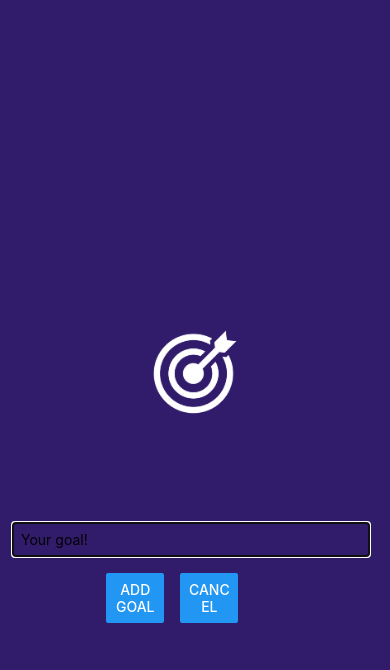
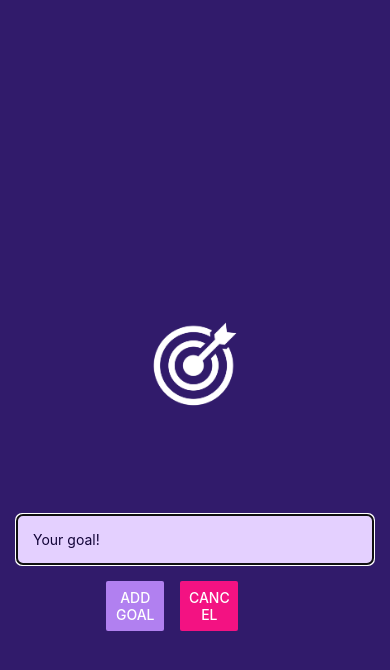
Before and after one commit to Hendre1995/goal-lister, a React Native app: screen / in a window 390 px wide. Both pictures are taken after a click on the button "ADD NEW GOAL". Shown: the top 670 px of the page. Built offline with nearby package versions, Linux system fonts and the light colour scheme.

Commit message:
flinal app

```diff
--- a/App.js
+++ b/App.js
@@ -2,6 +2,7 @@
 import { StyleSheet, View, FlatList, Button } from "react-native";
 import GoalItem from "./components/GoalItem";
 import GoalInput from "./components/GoalInput";
+import { StatusBar } from "expo-status-bar";
 
 export default function App() {
   const [modalIsVisible, setModalIsVisible] = useState(false);
@@ -28,8 +29,13 @@
   }
 
   return (
+    <>
       <View style={styles.appContainer}>
-      <Button title="Add new goal" color="#9e0acc" onPress={startGoalHandler} />
+        <Button
+          title="Add new goal"
+          color="#9e0acc"
+          onPress={startGoalHandler}
+        />
         <GoalInput
           visible={modalIsVisible}
           onAddGoal={addGoalHandler}
@@ -54,6 +60,7 @@
           />
         </View>
       </View>
+    </>
   );
 }
 
@@ -62,6 +69,7 @@
     flex: 1,
     paddingTop: 50,
     paddingHorizontal: 16,
+    backgroundColor: "#1e085a",
   },
 
   goalsContainer: {
--- a/app.json
+++ b/app.json
@@ -3,8 +3,7 @@
     "name": "AwesomeProject",
     "slug": "AwesomeProject",
     "version": "1.0.0",
-    "assetBundlePatterns": [
-      "**/*"
-    ]
+
+    "assetBundlePatterns": ["**/*"]
   }
 }
--- a/components/GoalInput.js
+++ b/components/GoalInput.js
@@ -29,10 +29,10 @@
         />
         <View style={styles.buttonContainer}>
           <View style={styles.button}>
-            <Button title="Add Goal" onPress={addGoalHandler} />
+            <Button title="Add Goal" onPress={addGoalHandler} color="#b180f0" />
           </View>
           <View style={styles.button}>
-            <Button title="Cancel" onPress={props.onCancel} />
+            <Button title="Cancel" onPress={props.onCancel} color="#f31282" />
           </View>
         </View>
       </View>
@@ -51,10 +51,12 @@
   },
   textInput: {
     borderWidth: 1,
-    borderColor: "#cccccc",
+    borderColor: "#e4d0ff",
+    backgroundColor: "#e4d0ff",
+    color: "#120438",
+    borderRadius: 6,
     width: "100%",
-    marginRight: 8,
-    padding: 8,
+    padding: 16,
   },
   buttonContainer: {
     flexDirection: "row",
```
Lines whose indentation alone changed are shown as unchanged.
